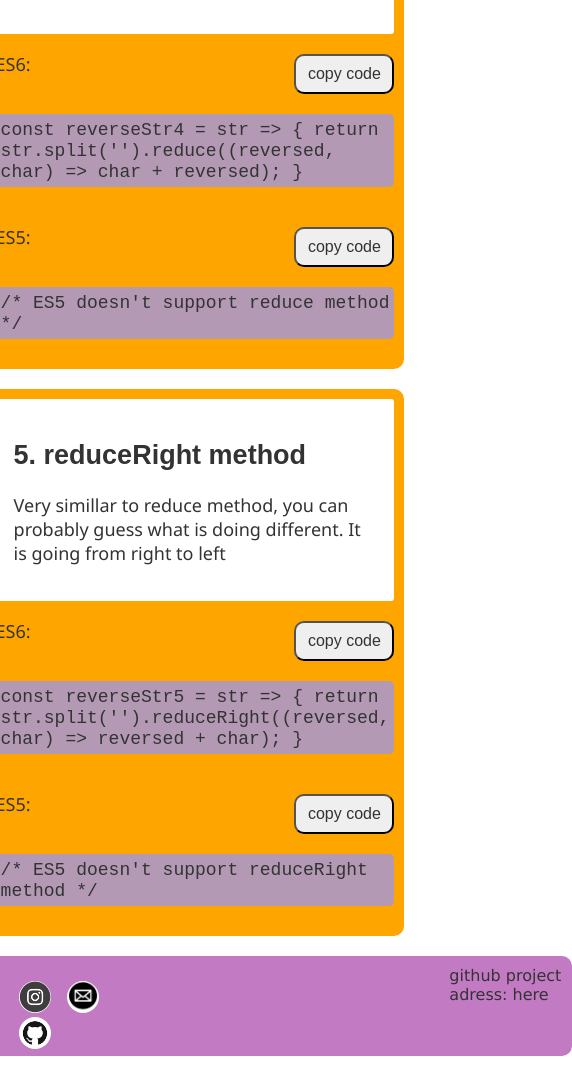
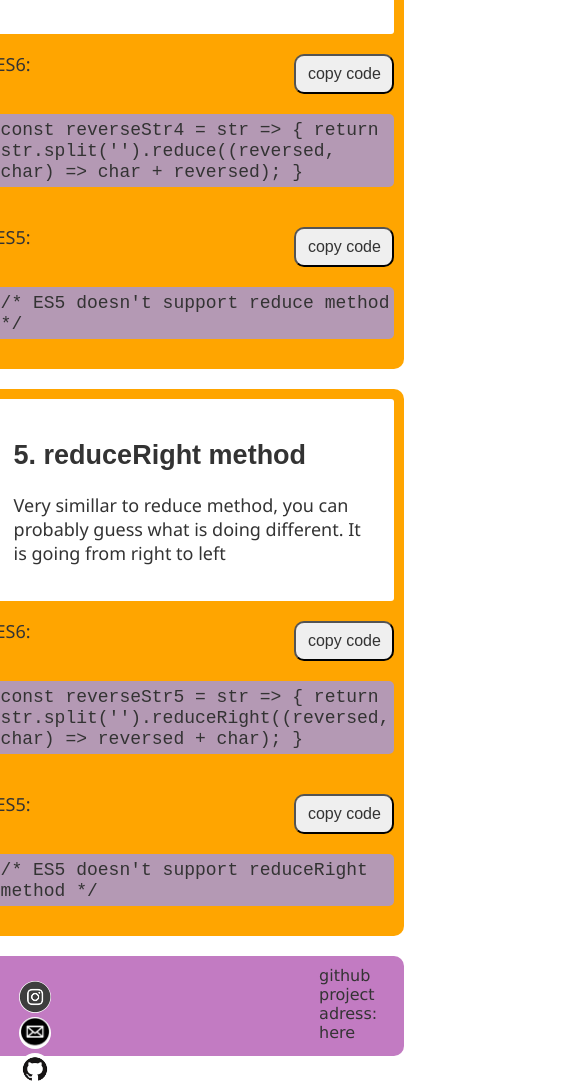
Before and after one commit to gajojr/5-ways-to-reverse-string-in-js, a React (Vite) app: page / in a window 390 px wide. Shown: the part 2824-3913 px from the top of the page, 572 px wide, since content can reach past the window. Before the commit the page ends 3888 px from the top, so only its background shows below. Built offline with nearby package versions, Linux system fonts and the light colour scheme.

Commit message:
fixed footer problem with mobile phones

```diff
--- a/src/styles/Footer.css
+++ b/src/styles/Footer.css
@@ -1,6 +1,6 @@
 .container4 {
     margin-top: 20px;
-    width: 140%;
+    width: 100%;
     max-width: 650px;
     height: 100px;
     background-color: rgb(194, 123, 194);
```
Also changed, not shown: 7 other files (tests, documents, lock files or other folders).
